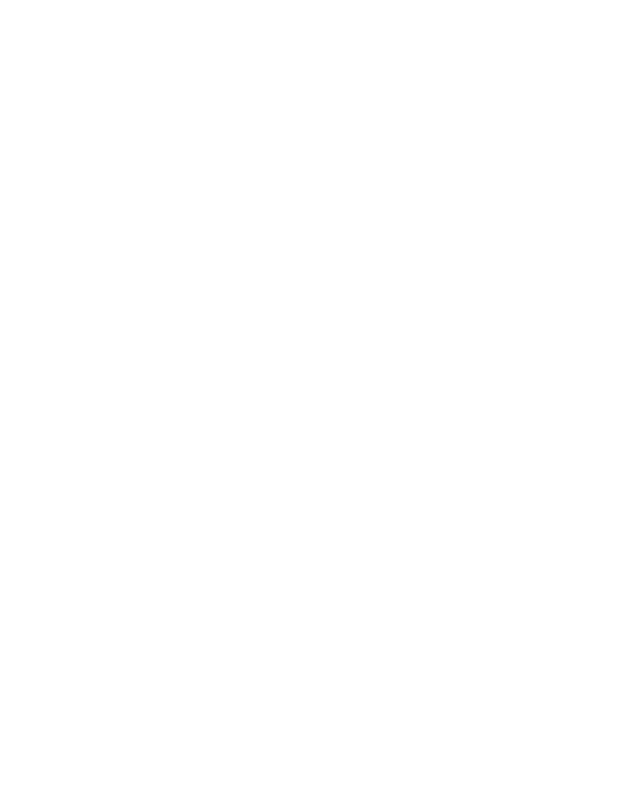
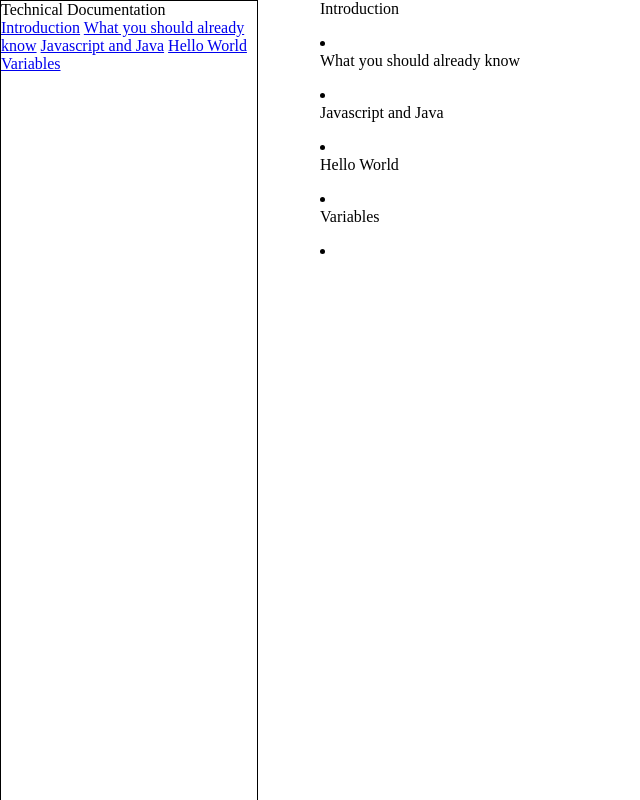
Before and after one commit to zadokchrist/daniel-david, a plain HTML site: page index.html in a window 1280 px wide. Shown: the whole page, without its empty margins (0-640 px from the left). Drawn offline with Linux system fonts and the light colour scheme.

Commit message:
First Commit

```diff
--- a/css/style.css
+++ b/css/style.css
@@ -0,0 +1,24 @@
+body{
+    box-sizing: border-box;
+}
+
+#navbar{
+    width: 20%;
+    position: fixed;
+    left: 0;
+    height: 100%;
+    border: 1px solid black;
+}
+
+#main-doc{
+    width: 75%;
+    position: fixed;
+    left: 25%;
+}
+
+@media (min-width: 768px) {
+    body{
+        margin: 0px;
+        padding: 0px;
+    }
+}
--- a/index.html
+++ b/index.html
@@ -8,6 +8,54 @@
 
   <body>
     <script src="https://cdn.freecodecamp.org/testable-projects-fcc/v1/bundle.js"></script>
+
+    <nav id="navbar">
+      <header>Technical Documentation</header>
+      <a href="#introduction" class="nav-link">Introduction</a>
+      <a href="#what_you_should_already_know" class="nav-link">What you should already know</a>
+      <a href="#Javascript_and_Java" class="nav-link">Javascript and Java</a>
+      <a href="#Hello_World" class="nav-link">Hello World</a>
+      <a href="#variables" class="nav-link">Variables</a>
+    </nav>
+
+    <main id="main-doc">
+      <section class="main-section" id="introduction">
+        <header>Introduction</header>
+        <p></p>
+        <p></p>
+        <code></code>
+        <li></li>
+      </section>
+      <section class="main-section" id="what_you_should_already_know">
+        <header>What you should already know</header>
+        <p></p>
+        <p></p>
+        <code></code>
+        <li></li>
+      </section>
+      <section class="main-section" id="Javascript_and_Java">
+        <header>Javascript and Java</header>
+        <p></p>
+        <p></p>
+        <code></code>
+        <li></li>
+      </section>
+      <section class="main-section" id="Hello_World">
+        <header>Hello World</header>
+        <p></p>
+        <p></p>
+        <code></code>
+        <li></li>
+      </section>
+      <section class="main-section" id="variables">
+        <header>Variables</header>
+        <p></p>
+        <p></p>
+        <code></code>
+        <li></li>
+      </section>
+    </main>
+
 
     <!--
 
```
